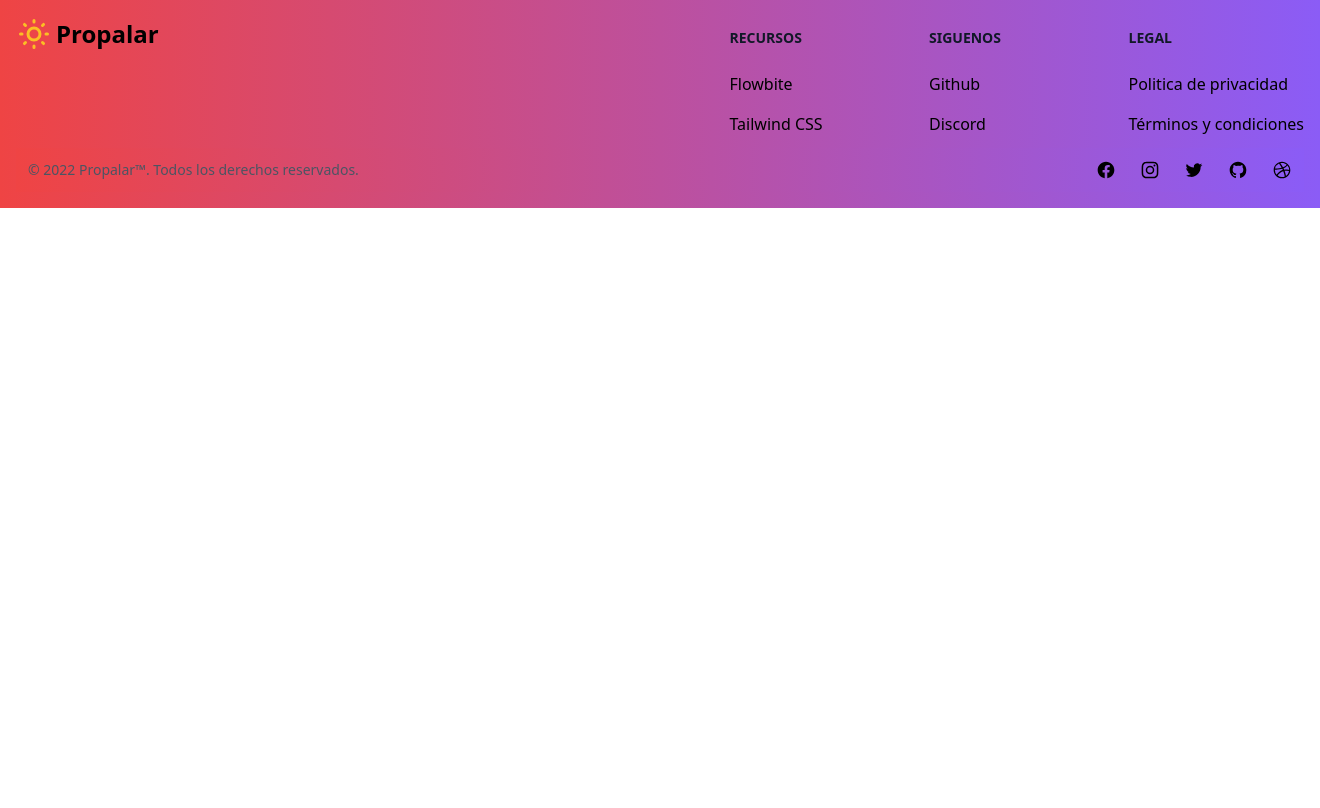
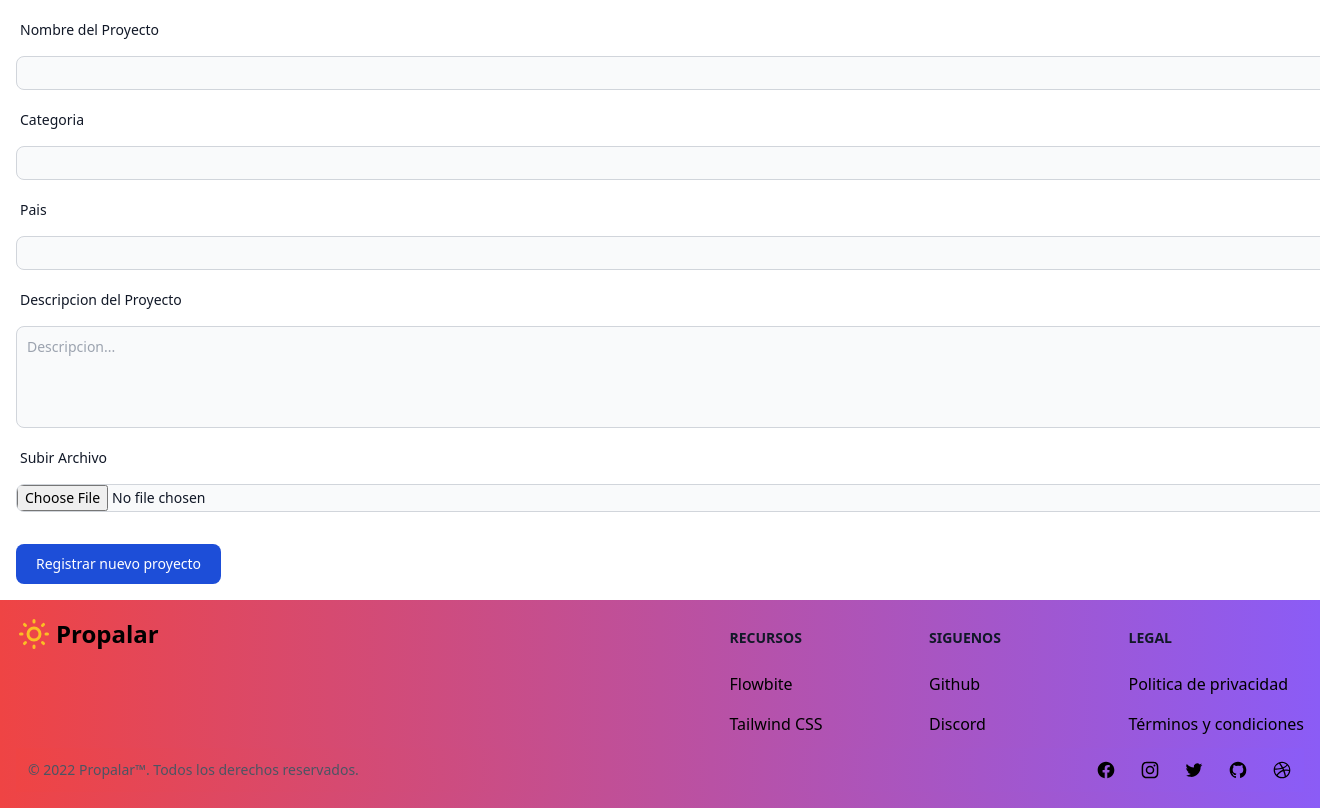
Before and after one commit to nimro7/Proyecto-de-titulo, a Django app: page /crear/ in a window 1320 px wide; the page is wider, and only the part inside the window is pictured. Shown: the part 64-872 px from the top of that part. Before the commit the page ends 272 px from the top of that part, so only its background shows below. Run offline with Django 3.2, Linux system fonts and the light colour scheme.

Commit message:
Crear proyecto
Formulario para subir un proyecto

```diff
--- a/PROPALAR/Propalar/settings.py
+++ b/PROPALAR/Propalar/settings.py
@@ -79,11 +79,11 @@ WSGI_APPLICATION = 'Propalar.wsgi.application'
 
 DATABASES = {
     'default': {
-        'ENGINE': 'mssql',
-        'NAME': 'proyecto_titulo_mssql',
+        'ENGINE': 'sql_server.pyodbc',
+        'NAME': 'proyecto_titulo',
         "USER": "",
         "PASSWORD": "",
-        "HOST": "LAPTOP-N7BO4IS4",
+        "HOST": "DESKTOP-1SHIPPI",
         "PORT": "",
         "OPTIONS": {"driver": "ODBC Driver 13 for SQL Server"},
     }
--- a/PROPALAR/appgestion/templates/crear.html
+++ b/PROPALAR/appgestion/templates/crear.html
@@ -1,13 +1,51 @@
 <!DOCTYPE html>
 <html lang="en">
-<head>
-    <meta charset="UTF-8">
-    <meta http-equiv="X-UA-Compatible" content="IE=edge">
-    <meta name="viewport" content="width=device-width, initial-scale=1.0">
+  <head>
+    <meta charset="UTF-8" />
+    <meta http-equiv="X-UA-Compatible" content="IE=edge" />
+    <meta name="viewport" content="width=device-width, initial-scale=1.0" />
     <title>Document</title>
-</head>
-<body>
+  </head>
+  <body>
     {% include "navbar.html" %}
+    <div>
+        <label for="small-input" class="block mb-2 text-sm m-5 font-medium text-gray-900 dark:text-gray-300">Nombre del Proyecto</label>
+        <input type="text" id="small-input" class="block w-full m-4 p-2 text-gray-900 border border-gray-300 rounded-lg bg-gray-50 sm:text-xs focus:ring-blue-500 focus:border-blue-500 dark:bg-gray-700 dark:border-gray-600 dark:placeholder-gray-400 dark:text-white dark:focus:ring-blue-500 dark:focus:border-blue-500">
+    </div>
+    <div>
+        <label for="small-input" class="block mb-2 text-sm m-5 font-medium text-gray-900 dark:text-gray-300">Categoria</label>
+        <input type="text" id="small-input" class="block w-full m-4 p-2 text-gray-900 border border-gray-300 rounded-lg bg-gray-50 sm:text-xs focus:ring-blue-500 focus:border-blue-500 dark:bg-gray-700 dark:border-gray-600 dark:placeholder-gray-400 dark:text-white dark:focus:ring-blue-500 dark:focus:border-blue-500">
+    </div>
+    <div>
+        <label for="small-input" class="block mb-2 text-sm m-5 font-medium text-gray-900 dark:text-gray-300">Pais</label>
+        <input type="text" id="small-input" class="block w-full m-4 p-2 text-gray-900 border border-gray-300 rounded-lg bg-gray-50 sm:text-xs focus:ring-blue-500 focus:border-blue-500 dark:bg-gray-700 dark:border-gray-600 dark:placeholder-gray-400 dark:text-white dark:focus:ring-blue-500 dark:focus:border-blue-500">
+    </div>
+    <div>
+        <label for="message" class="block mb-2 text-sm m-5 font-medium text-gray-900 dark:text-gray-400">Descripcion del Proyecto</label>
+<textarea id="message" rows="4" class="block p-2.5 w-full m-4 text-sm text-gray-900 bg-gray-50 rounded-lg border border-gray-300 focus:ring-blue-500 focus:border-blue-500 dark:bg-gray-700 dark:border-gray-600 dark:placeholder-gray-400 dark:text-white dark:focus:ring-blue-500 dark:focus:border-blue-500" placeholder="Descripcion..."></textarea>
+    </div>
+    <label
+      class="block mb-2 text-sm font-medium m-5 text-gray-900 dark:text-gray-300"
+      for="user_avatar"
+      >Subir Archivo</label
+    >
+    <input
+      class="block w-full text-sm text-gray-900 m-4 border border-gray-300 rounded-lg cursor-pointer bg-gray-50 dark:text-gray-400 focus:outline-none dark:bg-gray-700 dark:border-gray-600 dark:placeholder-gray-400"
+      aria-describedby="user_avatar_help"
+      id="user_avatar"
+      type="file"
+    />
+    <div
+      class="mt-1 text-sm text-gray-500 dark:text-gray-300"
+      id="user_avatar_help"
+    >
+    <button
+    type="submit"
+    class="text-white bg-blue-700 hover:bg-blue-800 m-4 focus:ring-4 focus:outline-none focus:ring-blue-300 font-medium rounded-lg text-sm px-5 py-2.5 text-center dark:bg-blue-600 dark:hover:bg-blue-700 dark:focus:ring-blue-800"
+  >
+    Registrar nuevo proyecto
+  </button>
+    </div>
     {% include "footer.html" %}
-</body>
+  </body>
 </html>
```
Also changed, not shown: PROPALAR/appgestion/templates/contacto.html (+11 -13 lines).
